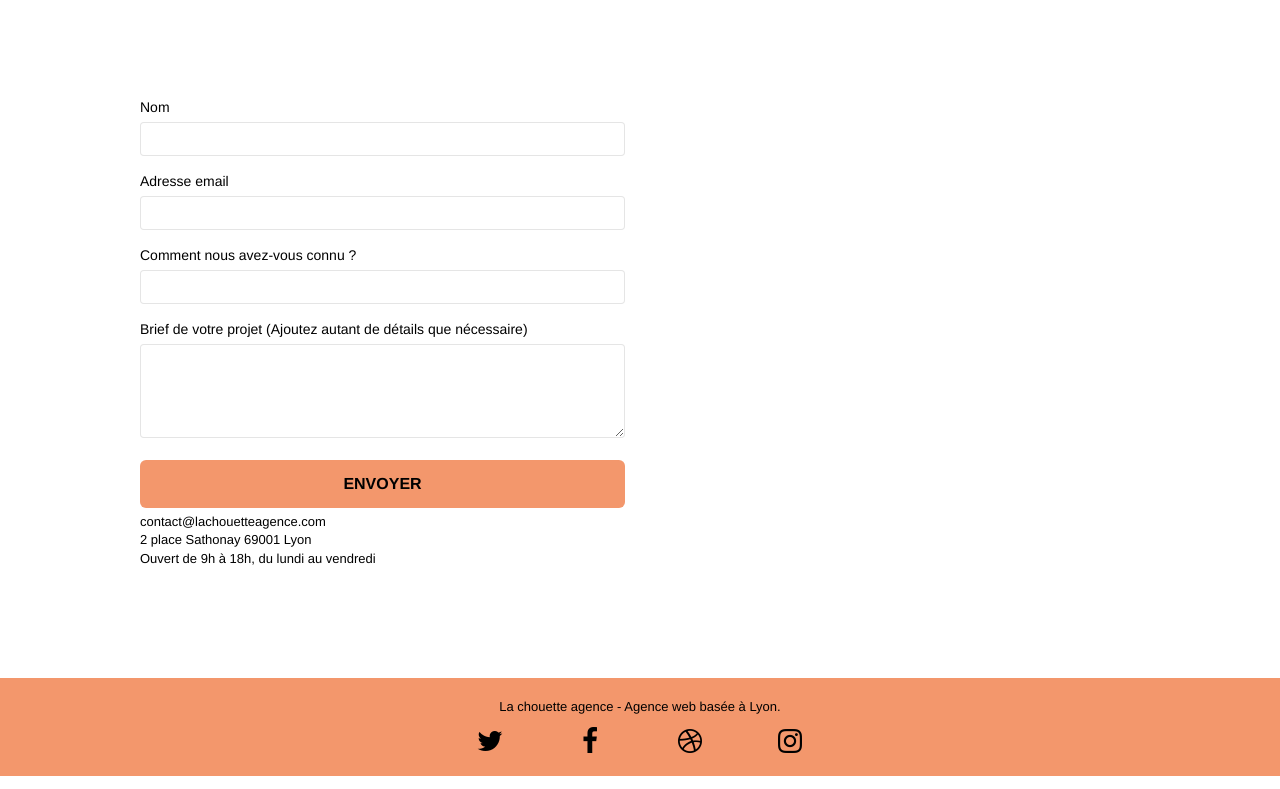
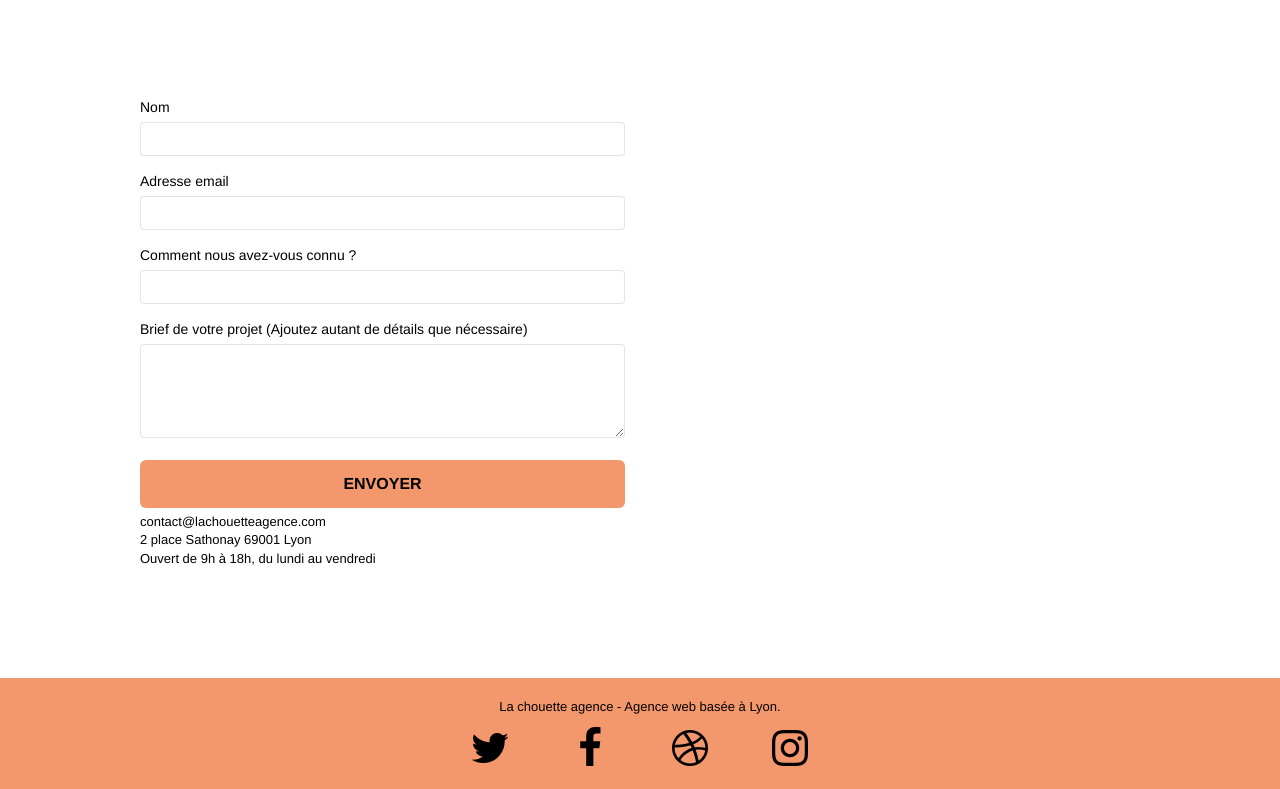
Before and after one commit to peterbolt/PierreBlot_4_08072021_optimized, a plain HTML site: page page2.html in a window 1280 px wide. Shown: the part 471-1260 px from the top of the page. Drawn offline with Linux system fonts and the light colour scheme.

Commit message:
corrections après soutenance

```diff
--- a/page2.html
+++ b/page2.html
@@ -13,14 +13,25 @@
     />
     <link rel="shortcut icon" type="image/webp" href="favicon.webp" />
 
-    <link rel="stylesheet" type="text/css" href="./css/bootstrap-compressed.css" />
+    <link
+      rel="stylesheet"
+      type="text/css"
+      href="./css/bootstrap-compressed.css"
+    />
     <link rel="stylesheet" type="text/css" href="style-compressed.css" />
-    <link rel="stylesheet" type="text/css" href="./css/font-awesome-compressed.css" />
-    <link rel="stylesheet" type="text/css" href="./css/et-line-compressed.css" />
+    <link
+      rel="stylesheet"
+      type="text/css"
+      href="./css/font-awesome-compressed.css"
+    />
+    <link
+      rel="stylesheet"
+      type="text/css"
+      href="./css/et-line-compressed.css"
+    />
 
     <script src="./js/jquery-2.1.0-compressed.js" defer></script>
     <script src="./js/bootstrap-compressed.js" defer></script>
-    <script src="./js/blocs-compressed.js"></script>
     <script src="./js/jqBootstrapValidation-compressed.js" defer></script>
     <script src="./js/formHandler.js"></script>
 
@@ -179,28 +190,28 @@
               <div class="col-sm-3">
                 <div class="text-center">
                   <a class="social" href="" target="_blank" title="Twitter"
-                    ><i class="fa fa-twitter fa-2x icon-md"></i
+                    ><i class="fa fa-twitter fa-3x icon-md"></i
                   ></a>
                 </div>
               </div>
               <div class="col-sm-3">
                 <div class="text-center">
                   <a class="social" href="" target="_blank" title="Facebook"
-                    ><i class="fa fa-facebook fa-2x icon-md"></i
+                    ><i class="fa fa-facebook fa-3x icon-md"></i
                   ></a>
                 </div>
               </div>
               <div class="col-sm-3">
                 <div class="text-center">
                   <a class="social" href="" target="_blank" title="Dribbble"
-                    ><i class="fa fa-dribbble fa-2x icon-md"></i
+                    ><i class="fa fa-dribbble fa-3x icon-md"></i
                   ></a>
                 </div>
               </div>
               <div class="col-sm-3">
                 <div class="text-center">
                   <a class="social" href="" target="_blank" title="Instagram"
-                    ><i class="fa fa-instagram fa-2x icon-md"></i
+                    ><i class="fa fa-instagram fa-3x icon-md"></i
                   ></a>
                 </div>
               </div>
```
Also changed, not shown: index.html (+19 -13 lines).
